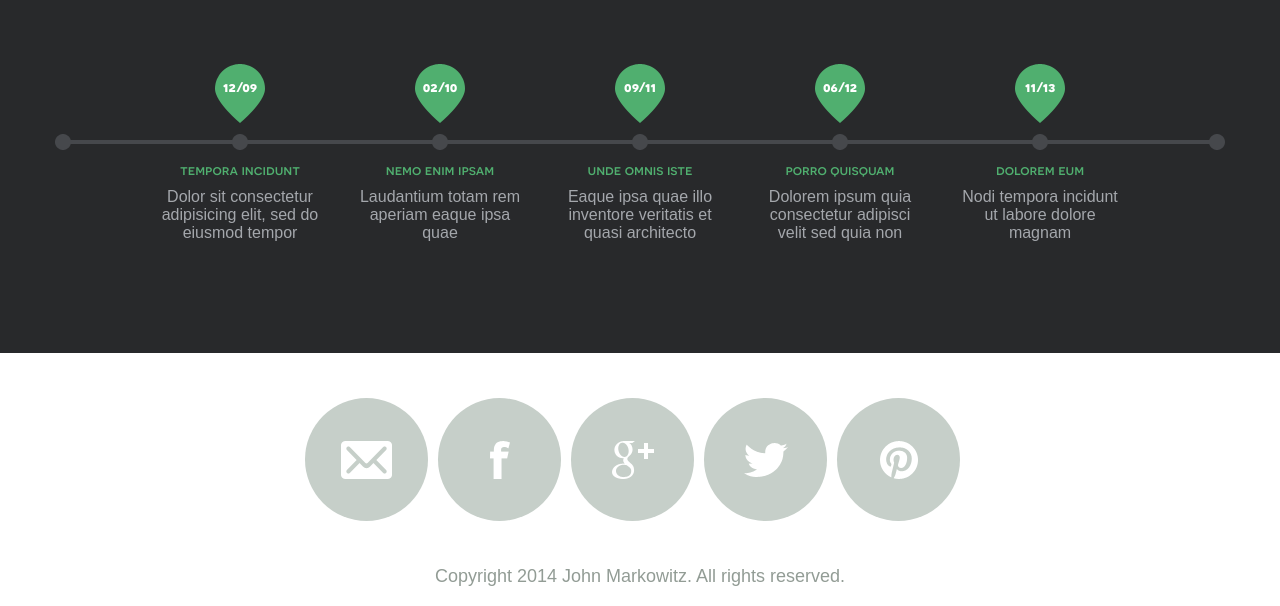
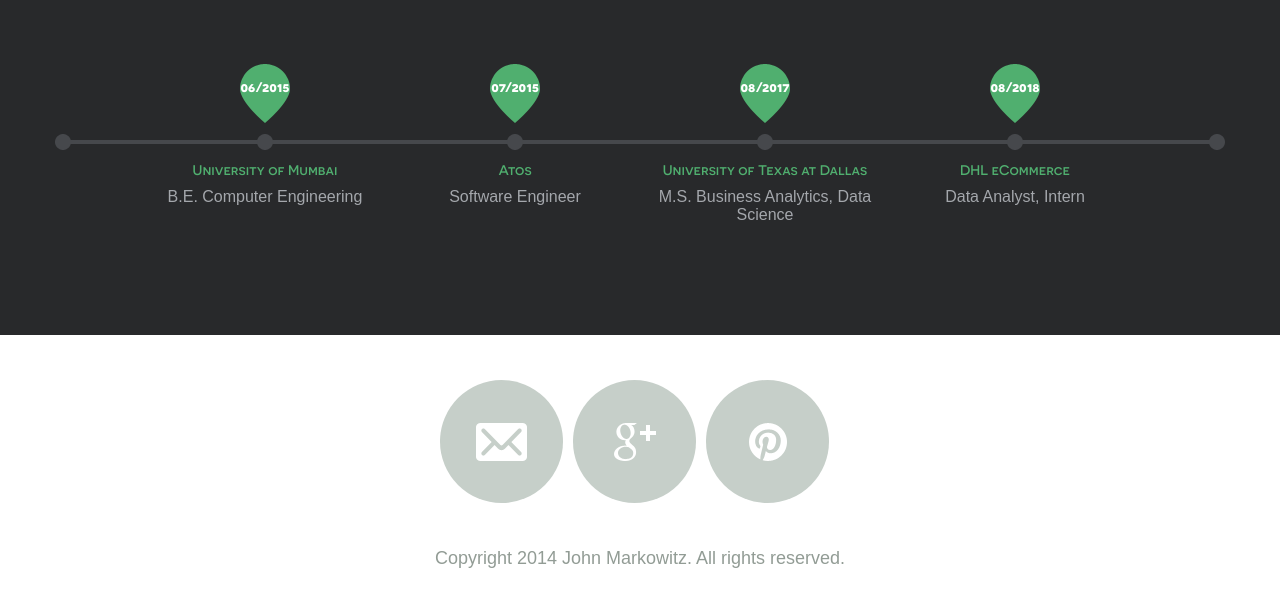
Before and after one commit to notamyth/amit.github.io, a plain HTML site: page index.html in a window 1280 px wide. Shown: the part 580-1186 px from the top of the page. Drawn offline with nearby package versions, Linux system fonts and the light colour scheme.

Commit message:
initial commit
initial commit

```diff
--- a/index.html
+++ b/index.html
@@ -7,7 +7,7 @@
 	<meta name="viewport" content="width=device-width, initial-scale=1, maximum-scale=1, minimum-scale=1, user-scalable=no">
 	<meta http-equiv="X-UA-Compatible" content="IE=edge,chrome=1">
 	<meta name="format-detection" content="telephone=no">
-	<title>John Markowitz</title>
+	<title>Amit Sawant</title>
 	<link rel="stylesheet" href="js/fancybox/jquery.fancybox.css" type="text/css" media="screen" />
 	<link rel="stylesheet" href="css/all.css" />
 	<link rel="stylesheet" href="css/screen.css" />
@@ -28,8 +28,8 @@
 							<li><a href="Contact.html">Contact</a></li>
 						</ul>
 					</nav>
-				<h1 class="logo">John Markowitz</h1>
-				<h2 class="slogan">Professional Web Designer</h2>
+				<h1 class="logo">Amit Sawant</h1>
+				<h2 class="slogan">Data Analyst</h2>
 			</header>
 		</div>
 		<div class="wrapper-holder grey">
@@ -40,39 +40,33 @@
 						<ul>
 							<li>
 								<div class="date">
-									<span>12/09</span>
+									<span>06/2015</span>
 								</div>
-								<h3>tempora incidunt</h3>
-								<p>Dolor sit consectetur adipisicing elit, sed do eiusmod tempor</p>
+								<h3>University of Mumbai</h3>
+								<p>B.E. Computer Engineering</p>
 							</li>
 							<li>
 								<div class="date">
-									<span>02/10</span>
+									<span>07/2015</span>
 								</div>
-								<h3>nemo enim ipsam</h3>
-								<p>Laudantium totam rem aperiam eaque ipsa quae</p>
+								<h3>Atos</h3>
+								<p>Software Engineer</p>
 							</li>
 							<li>
 								<div class="date">
-									<span>09/11</span>
+									<span>08/2017</span>
 								</div>
-								<h3>unde omnis iste</h3>
-								<p>Eaque ipsa quae illo inventore veritatis et quasi architecto </p>
+								<h3>University of Texas at Dallas</h3>
+								<p>M.S. Business Analytics, Data Science</p>
 							</li>
 							<li>
 								<div class="date">
-									<span>06/12</span>
+									<span>08/2018</span>
 								</div>
-								<h3>porro quisquam</h3>
-								<p>Dolorem ipsum quia consectetur adipisci velit sed quia non</p>
+								<h3>DHL eCommerce</h3>
+								<p>Data Analyst, Intern</p>
 							</li>
-							<li>
-								<div class="date">
-									<span>11/13</span>
-								</div>
-								<h3>dolorem eum</h3>
-								<p>Nodi tempora incidunt ut labore dolore magnam</p>
-							</li>
+
 						</ul>
 					</div>
 				</div>
@@ -82,10 +76,8 @@
 			<div class="footer-content">
 				<ul class="social">
 					<li class="email"><a href="#">Email</a></li>
-					<li class="facebook"><a href="#">Facebook</a></li>
 					<li class="google"><a href="#">Google+</a></li>
-					<li class="twitter"><a href="#">Twitter</a></li>
-					<li class="pinterest"><a href="#">Pinterest</a></li>
+					<li class="LinkedIn"><a href="#">Pinterest</a></li>
 				</ul>
 				<p class="copy">Copyright 2014 John Markowitz. All rights reserved.</p>
 			</div>
```
Also changed, not shown: css/all.css.
